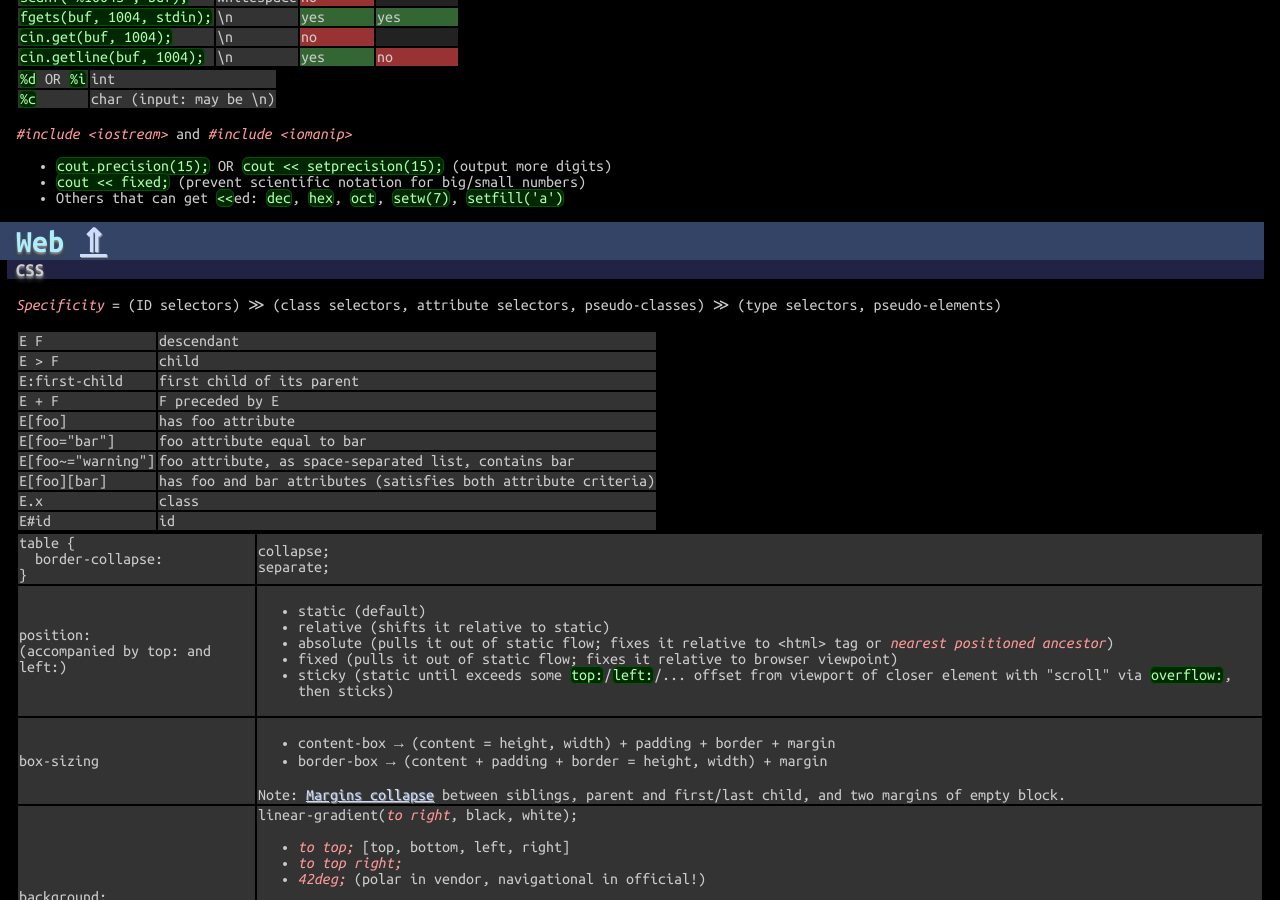
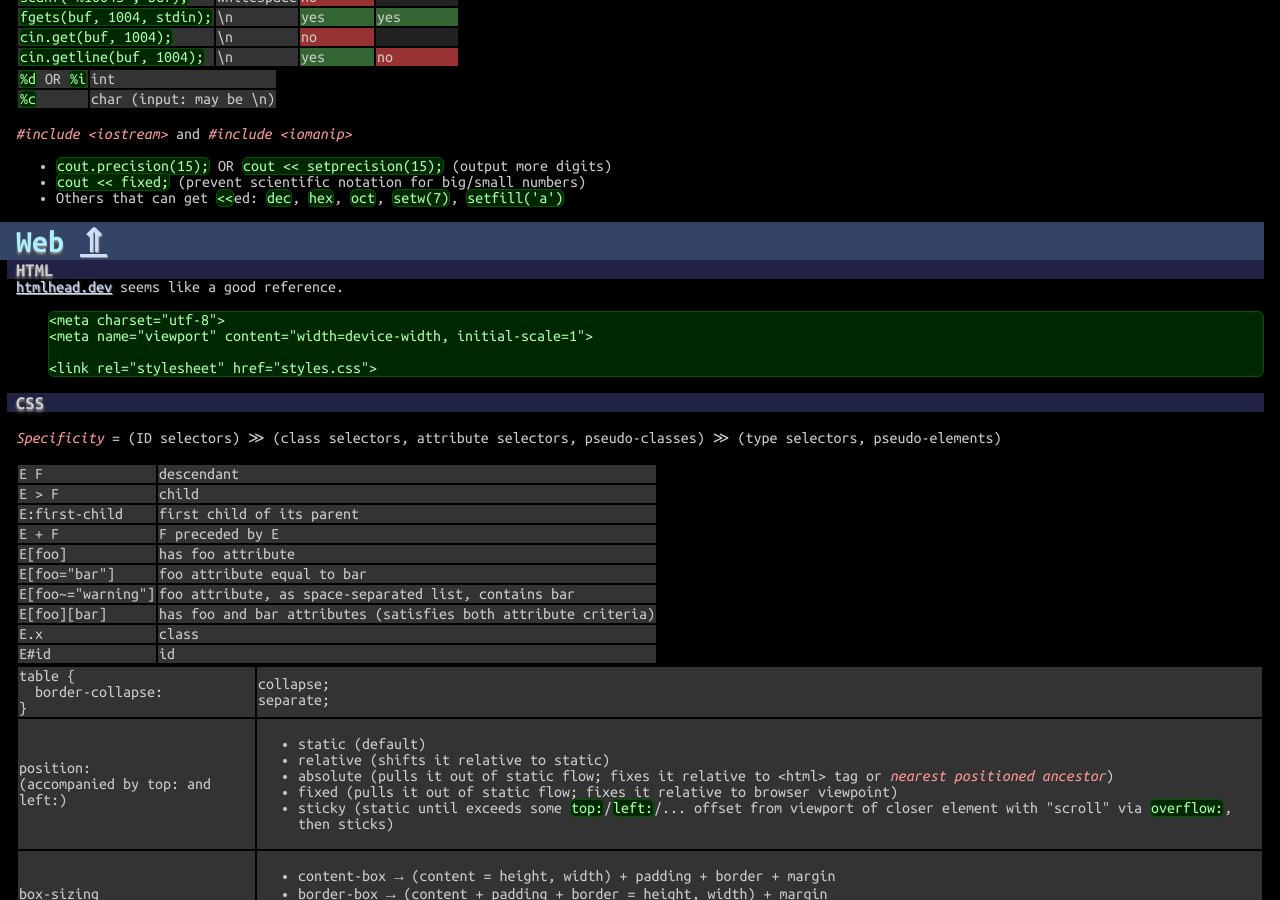
Before and after one commit to betaveros/cs, a Jekyll site: the page built from index.html, in a window 1280 px wide and 900 px high, scrolled down 11732 px. Built offline with Jekyll 4.4.1, drawn with Linux system fonts in a browser that asks for light colours.

Commit message:
web head

```diff
--- a/_includes/web.html
+++ b/_includes/web.html
@@ -1,3 +1,9 @@
+<h3>HTML</h3>
+<a href="https://htmlhead.dev/">htmlhead.dev</a> seems like a good reference.
+<pre>&lt;meta charset="utf-8"&gt;
+&lt;meta name="viewport" content="width=device-width, initial-scale=1"&gt;
+
+&lt;link rel="stylesheet" href="styles.css"&gt;</pre>
 <h3>CSS</h3>
 <p><em>Specificity</em> = (ID selectors) &gg; (class selectors, attribute selectors, pseudo-classes) &gg; (type selectors, pseudo-elements)</p>
 <table>
```
